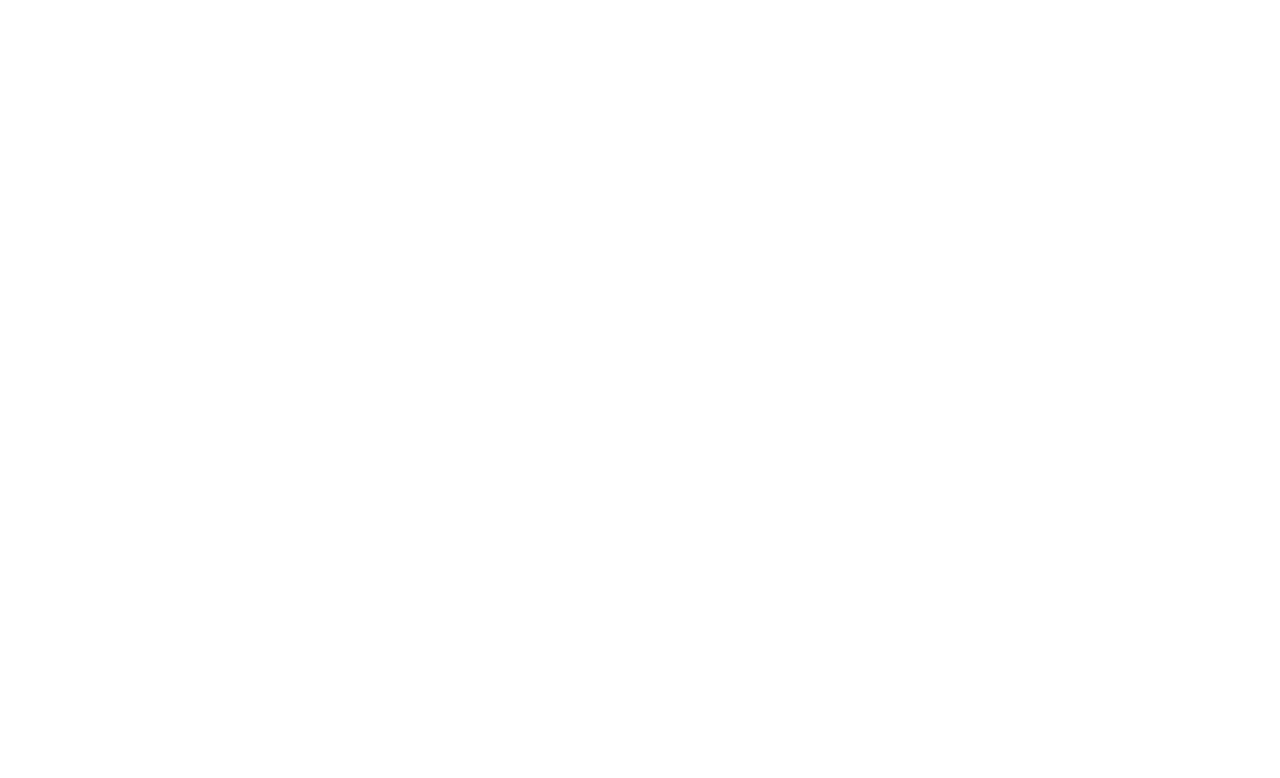
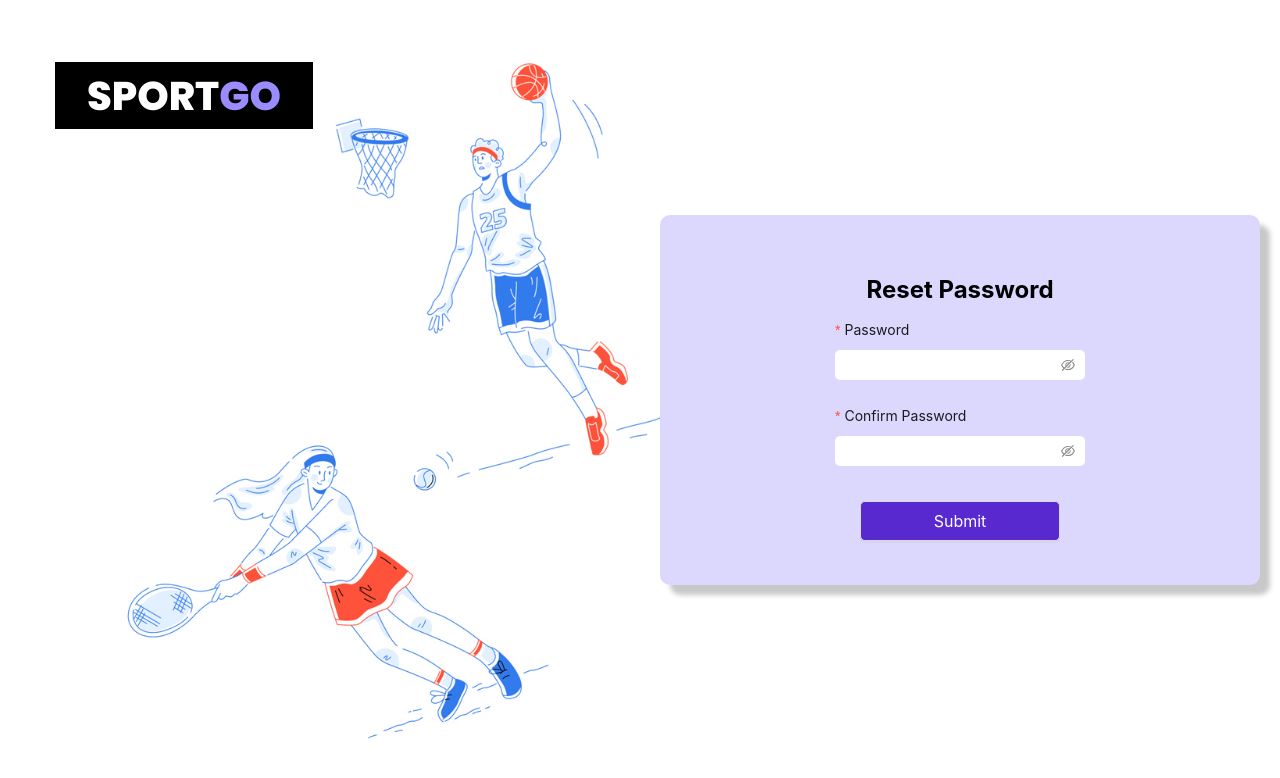
Before and after one commit to CUSportGo/sport-go-frontend, a React (Create React App) app: page /reset-password/1 in a window 1280 px wide. Before the commit this address had no page. Shown: the top 778 px of the page. Built offline with nearby package versions, Linux system fonts and the light colour scheme; a web font is replaced by a local one.

Commit message:
update reset password component style

```diff
--- a/src/App.tsx
+++ b/src/App.tsx
@@ -14,7 +14,7 @@
         <Route path="/" element={<HomePage />} />
         <Route path="/login" element={<LoginPage />} />
         <Route path="/register" element={<RegisterPage />} />
-        <Route path="/reset-password" element={<ResetPasswordPage />} />
+        <Route path="/reset-password/:token" element={<ResetPasswordPage />} />
       </Routes>
     </div>
   );
--- a/src/components/ResetPassword/ResetPassword.css
+++ b/src/components/ResetPassword/ResetPassword.css
@@ -14,6 +14,12 @@
 .reset-password-container p,
 h2 {
   margin: 0px;
+}
+
+.reset-password-form {
+  display: flex;
+  flex-direction: column;
+  align-items: center;
 }
 
 .reset-password-input-section {
--- a/src/components/ResetPassword/ResetPassword.tsx
+++ b/src/components/ResetPassword/ResetPassword.tsx
@@ -1,4 +1,4 @@
-import { Form, Input } from "antd";
+import { Button, Form, Input } from "antd";
 import { FC } from "react";
 import "./ResetPassword.css";
 
@@ -20,25 +20,50 @@
   return (
     <div className="reset-password-container">
       <h2>Reset Password</h2>
-      <div className="reset-password-input-section">
-        <p>Password</p>
+      <Form
+        name="reset-password-form"
+        className="reset-password-form"
+        onFinish={handleResetPasswordOnClick}
+        layout="vertical"
+      >
+        <Form.Item
+          name="password"
+          label="Password"
+          rules={[
+            {
+              required: true,
+              message: "Please input your password",
+            },
+          ]}
+        >
           <Input.Password
             className="reset-password-input"
             value={password}
             onChange={(e) => handlePasswordChange(e.target.value)}
           />
-      </div>
-      <div className="reset-password-input-section">
-        <p>Confirm Password</p>
+        </Form.Item>
+        <Form.Item
+          name="confirm-password"
+          label="Confirm Password"
+          rules={[
+            {
+              required: true,
+              message: "Please confirm your password",
+            },
+          ]}
+        >
           <Input.Password
             className="reset-password-input"
             value={confirmPassword}
             onChange={(e) => handleConfirmPasswordChange(e.target.value)}
           />
-      </div>
-      <button className="reset-password-button" onClick={handleResetPasswordOnClick}>
-        Reset password
-      </button>
+        </Form.Item>
+        <Form.Item>
+          <Button htmlType="submit" className="reset-password-button">
+            Submit
+          </Button>
+        </Form.Item>
+      </Form>
     </div>
   );
 };
--- a/src/pages/ResetPasswordPage/ResetPasswordPage.tsx
+++ b/src/pages/ResetPasswordPage/ResetPasswordPage.tsx
@@ -1,10 +1,12 @@
 import { useState } from "react";
+import { useParams } from "react-router-dom";
 import ResetPassword from "../../components/ResetPassword/ResetPassword";
 import "./ResetPasswordPage.css";
 
 const ResetPasswordPage = () => {
   const [password, setPassword] = useState<string>("");
   const [confirmPassword, setConfirmPassword] = useState<string>("");
+  const { token } = useParams();
 
   const handlePasswordChange = (newPassword: string) => {
     setPassword(newPassword);
```
Lines whose indentation alone changed are shown as unchanged.
